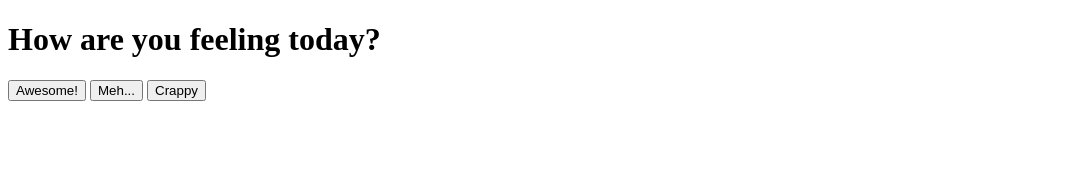
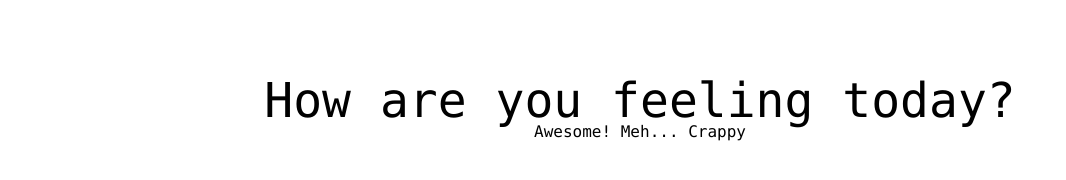
Before and after one commit to vicki3z/mood-journal, a website built with Parcel: page src/index.html in a window 1280 px wide. Shown: the whole page, without its empty margins (0-1066 px from the left). Built offline with nearby package versions, Linux system fonts and the light colour scheme.

Commit message:
chore: add postcss and tailwind

```diff
--- a/src/index.html
+++ b/src/index.html
@@ -3,11 +3,12 @@
 <head>
     <meta charset="UTF-8">
     <title>Mood Journal</title>
+    <link rel="stylesheet" href="./styles/main.css">
     <script type="module" src="./mood.ts"></script>
 </head>
 <body>
-    <div>
-        <h1>How are you feeling today?</h1>
+    <div class="mx-auto px-10 py-20 font-mono text-center">
+        <h1 class="text-5xl leading-10">How are you feeling today?</h1>
         <button>Awesome!</button>
         <button>Meh...</button>
         <button>Crappy</button>
--- /dev/null
+++ b/src/styles/main.css
@@ -0,0 +1,3 @@
+@import "tailwindcss/base";
+@import "tailwindcss/components";
+@import "tailwindcss/utilities";
--- /dev/null
+++ b/tailwind.config.js
@@ -0,0 +1,9 @@
+module.exports = {
+  mode: "jit",
+  purge: ["./src/**/*.{html,js,ts}"],
+  theme: {
+    extend: {},
+  },
+  variants: {},
+  plugins: [],
+};
```
Also changed, not shown: package.json (+7 -1 lines), .postcssrc (added), 1 other file.
